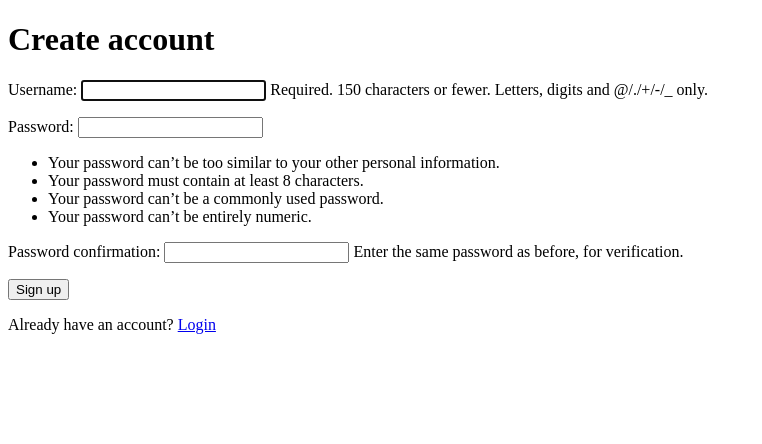
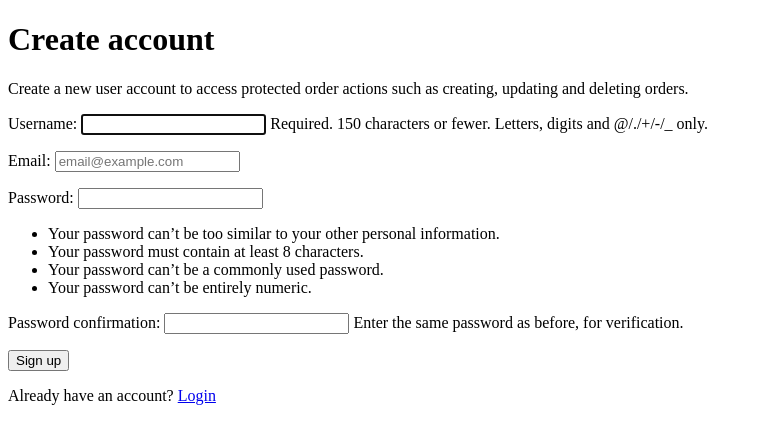
Before and after one commit to acarras93-alt/django-order-management, a Django app: page /signup/ in a window 1280 px wide. Shown: the part 26-470 px from the top of the page, without its empty margins (0-762 px from the left). Run offline with Django 5.2, Linux system fonts and the light colour scheme.

Commit message:
Add custom signup form with email field

```diff
--- a/miapp/forms.py
+++ b/miapp/forms.py
@@ -1,16 +1,42 @@
+# CICLO DE UNA PETICION WEB
+# 1. View -> La view recibe la request y decide que hacer
+# Aquí entra la lógica
+# GET -> mostrar formulario vacío
+# POST -> procesar formulario enviado
+# 2. Form -> El formulario entra aquí
+# Responsabilidad:
+# - recibir datos del usuario
+# - validar esos datos
+# - preparar datos limpios
+# - permitir guardar si es ModelForm
+# 3. ORM -> Database
+# Si el formulario es valido, la view guarda usando el ORM
+# Ejemplo form.save()
+# 4. View -> La view prepara los datos para el template(context)
+# 5. Template -> Django renderiza el HTML
+# 6. HTTP Response -> Django devuelve el HTML al navegador
+
+# forms.ModelForm -> Crear o actualizar Order
+# forms.Form -> Contacto, búsqueda o filtros
+# Signup con UserCreationForm -> caso especial: Django ya te da un formulario de autenticación/usuarios
 """
 Forms for the orders application.
 
 This file contains the input and validation layer for Order objects.
 The form receives data from the browser, validates it and prepares it
 to be saved through the Django ORM.
+
 """
 
 from django import forms
-
 from .models import Order
 
+from django.contrib.auth.forms import UserCreationForm
+from django.contrib.auth.models import User
 
+# 1.Formulario del dominio Order
+# - Definimos qué datos del pedido puede rellenar el formulario.
+# - El formulario contiene solo los campos que el usuario puede introducir o modificar.
 class OrderForm(forms.ModelForm):
     """
     Form connected to the Order model.
@@ -37,7 +63,7 @@ class OrderForm(forms.ModelForm):
             "payment_method",
             "status",
         ]
-
+# El parametro widgets permite personalizar el tipo del campo visual.
         widgets = {
             "customer_name": forms.TextInput(
                 attrs={
@@ -142,3 +168,87 @@ class OrderForm(forms.ModelForm):
             raise forms.ValidationError("Total amount must be greater than zero.")
 
         return total_amount
+
+# 2. Formulario personalizado de registro.
+class SignUpForm(UserCreationForm):
+    """
+    Custom signup form for user registration.
+
+    Backend responsibility:
+    - Extend Django's UserCreationForm.
+    - Add email as a required registration field.
+    - Keep password validation integrated with Django Auth.
+    """
+
+    email = forms.EmailField(
+        required=True,
+        widget=forms.EmailInput(
+            attrs={
+                "placeholder": "email@example.com",
+            }
+        ),
+    )
+
+    class Meta:
+        model = User
+        fields = [
+            "username",
+            "email",
+            "password1",
+            "password2",
+        ]
+
+# 3. Formulario de búsqueda/filtros.
+class OrderSearchForm(forms.Form):
+
+    """
+    Form used to validate search and filter parameters for the order list.
+
+    Backend responsibility:
+    - Validate GET parameters used in the advanced order list.
+    - Avoid treating raw URL parameters as trusted input.
+    - Keep search and filtering input separate from Order creation/update.
+    """
+    # Controlar una consulta GET
+    query = forms.CharField(required=False)
+    status = forms.CharField(required=False)
+    order = forms.CharField(required=False)
+    direction = forms.CharField(required=False)
+
+    def clean_order(self):
+        """
+        Validate the ordering field.
+
+        Backend rule:
+        The user can only order by allowed fields.
+        """
+
+        order = self.cleaned_data["order"]
+        allowed_order_fields = [
+            "customer_name",
+            "product_name",
+            "total_amount",
+            "created_at",
+            "updated_at",
+            "status",
+        ]
+
+        if order and order not in allowed_order_fields:
+            return "created_at"
+
+        return order or "created_at"
+
+    def clean_direction(self):
+        """
+        Validate ordering direction.
+
+        Backend rule:
+        Direction can only be asc or desc.
+        """
+
+        direction = self.cleaned_data["direction"]
+
+        if direction not in ["asc", "desc"]:
+            return "desc"
+
+        return direction
--- a/miapp/templates/registration/signup.html
+++ b/miapp/templates/registration/signup.html
@@ -5,8 +5,14 @@
 {% block content %}
 <h1>Create account</h1>
 
+<p>
+    Create a new user account to access protected order actions such as
+    creating, updating and deleting orders.
+</p>
+
 <form method="post">
     {% csrf_token %}
+
     {{ form.as_p }}
 
     <button type="submit">Sign up</button>
--- a/miapp/views.py
+++ b/miapp/views.py
@@ -5,7 +5,6 @@
 # 4. Template -> La vista renderiza el template HTML pasándole el contexto
 # 5. Respuesta -> La vista devuelve un objeto 'HTTPResponse' al navegador del usuario
 from django.contrib.auth import login
-from django.contrib.auth.forms import UserCreationForm
 from django.contrib.auth.mixins import LoginRequiredMixin
 from django.db.models import Q
 from django.urls import reverse_lazy
@@ -19,8 +18,12 @@ from django.views.generic import (
     DeleteView,
 )
 
-from .forms import OrderForm
+from .forms import OrderForm, SignUpForm
 from .models import Order
+
+# Capa views: coordina el flujo completo.
+# Representa los casos de uso HTTP de la aplicación.
+# Este proyecto contien las Class-Based Views que conectan las rutas con la lógica web: listado, detalle, creación, actualización, eliminación y registro de usuarios.
 
 # Pagina de inicio pública
 class HomeView(TemplateView):
@@ -41,10 +44,11 @@ class SignUpView(FormView):
     - On POST: validate the submitted user data.
     - If valid: create the user, log them in and redirect to home.
     """
+    # UserCreationForm es un formulario que Django proporciona para crear usuarios dentro de su sistema de autenticación
     # FormView ya sabe mostrar formulario en GET y validar formulario en POST
     # Personalizo qué ocurre cuando el formulario es válido
     template_name = "registration/signup.html"
-    form_class = UserCreationForm
+    form_class = SignUpForm
     success_url = reverse_lazy("miapp:home")
 
     def form_valid(self, form):
```
Also changed, not shown: miapp/models.py (+21 -5 lines).
